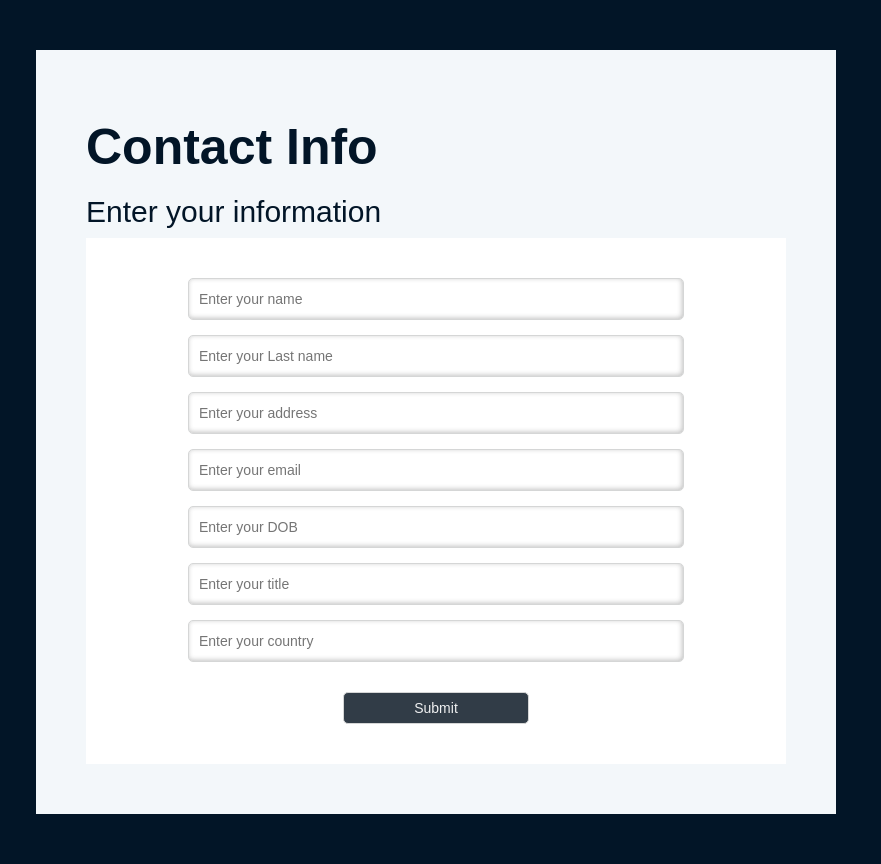
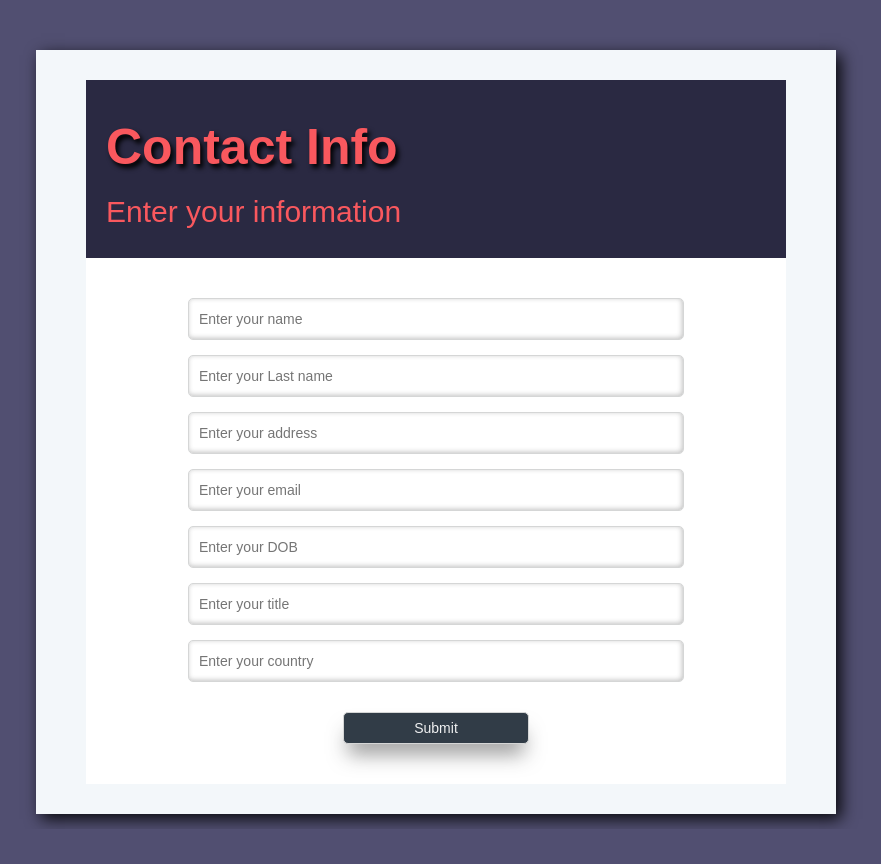
Before and after one commit to alaint16/front_end_contacts, a plain HTML site: page index.html in a window 1280 px wide. Shown: the whole page, without its empty margins (204-1085 px from the left). After the commit the page ends 829 px from the top, so only its background shows below. Drawn offline with nearby package versions, Linux system fonts and the light colour scheme.

Commit message:
changes on the css
changes on the css

```diff
--- a/index.html
+++ b/index.html
@@ -1,45 +1,32 @@
 <html>
+
 <head>
     <link rel="stylesheet" href="https://maxcdn.bootstrapcdn.com/bootstrap/3.3.7/css/bootstrap.min.css" integrity="sha384-BVYiiSIFeK1dGmJRAkycuHAHRg32OmUcww7on3RYdg4Va+PmSTsz/K68vbdEjh4u" crossorigin="anonymous">
-
     <link rel="stylesheet" type="text/css" href="mystyles.css">
     <title>Contacts forms API</title>
 </head>
+
 <body>
     <div class="container">
+    <div class="header">
         <h1>Contact Info</h1>
         <h2>Enter your information</h2>
+        </div>
         <div class="center">
             <form class="styleform">
-
-<input type="text" class="name" placeholder="Enter your name"/>
-
-<input type="text" class="lastname"  placeholder="Enter your Last name"/>
-
-<input type="text" class="address" placeholder="Enter your address"/>
-
-<input type="text" class="email" placeholder="Enter your email"/>
-
-<input type="text" class="dob" placeholder="Enter your DOB"/>
-
-<input type="text" class="title" placeholder="Enter your title"/>
-
-<input type="text" class="country" placeholder="Enter your country"/>
-
-
+                <input type="text" class="name" placeholder="Enter your name" />
+                <input type="text" class="lastname" placeholder="Enter your Last name" />
+                <input type="text" class="address" placeholder="Enter your address" />
+                <input type="text" class="email" placeholder="Enter your email" />
+                <input type="text" class="dob" placeholder="Enter your DOB" />
+                <input type="text" class="title" placeholder="Enter your title" />
+                <input type="text" class="country" placeholder="Enter your country" />
                 <button class="submit">Submit</button>
-
-
             </form>
         </div>
+        <script src="https://code.jquery.com/jquery.min.js"></script>
+        <script src="https://maxcdn.bootstrapcdn.com/bootstrap/3.3.7/js/bootstrap.min.js" integrity="sha384-Tc5IQib027qvyjSMfHjOMaLkfuWVxZxUPnCJA7l2mCWNIpG9mGCD8wGNIcPD7Txa" crossorigin="anonymous"></script>
+        <script type="text/javascript" src="app.js"></script>
+</body>
 
-
-
-<script src="https://code.jquery.com/jquery.min.js"></script>
-
-<script src="https://maxcdn.bootstrapcdn.com/bootstrap/3.3.7/js/bootstrap.min.js" integrity="sha384-Tc5IQib027qvyjSMfHjOMaLkfuWVxZxUPnCJA7l2mCWNIpG9mGCD8wGNIcPD7Txa" crossorigin="anonymous"></script>
-
-<script type="text/javascript" src="app.js"></script>
-
-</body>
 </html>
--- a/mystyles.css
+++ b/mystyles.css
@@ -1,24 +1,33 @@
 body {
-    background-color: #021527;
+    background-color: #514f71;
 }
 
 .container {
     width: 800px;
     margin: 50 auto;
     background-color: #f3f7fa;
-    padding: 50px;
+    padding: 30px 50px;
+     box-shadow:  5px  5px 15px rgba(0, 0, 0, 0.9);
+    margin-bottom: 15px;
+}
+
+.header{
+width: 100%;
+background-color: #2a2942;
+padding:20px;
 }
 
 h1 {
     font-family: arial, helvetica;
     font-weight: bold;
-    color: #021527;
+    color: #f9585e;
     font-size: 50px;
+    text-shadow: 3px 4px 5px #000000;
 }
 
 h2 {
     font-family: arial, helvetica;
-    color: #021527;
+    color: #f9585e;
 }
 
 .styleform {
@@ -51,6 +60,7 @@ h2 {
     border-radius: 5px;
     background-color: #313c47;
     margin-top: 15px;
+     box-shadow:0px 15px 20px -5px rgba(51, 51, 51, 0.5);
 }
 
 .center{
```
Lines whose indentation alone changed are shown as unchanged.
